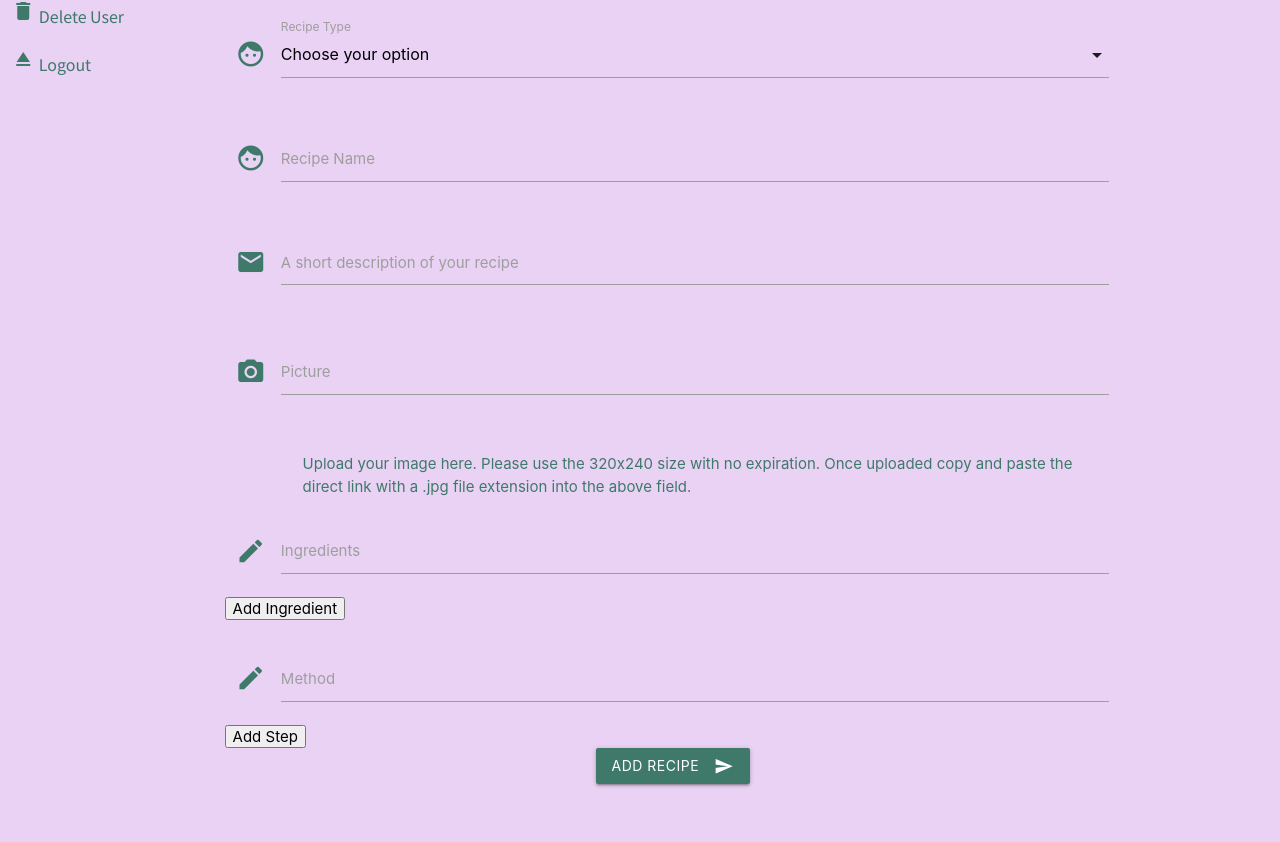
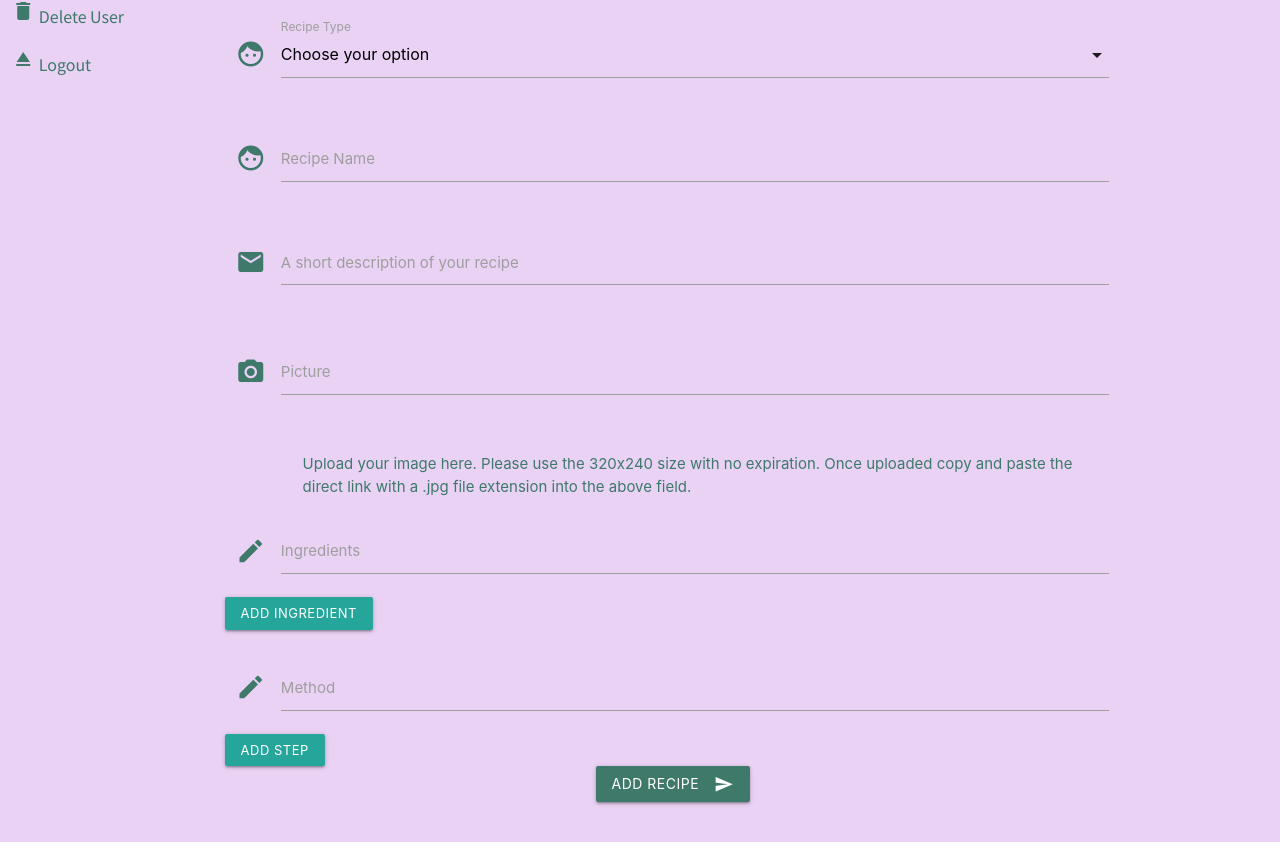
Before and after one commit to markj0hnst0n/LeMunch, a Flask app: page /add_recipe in a window 1280 px wide. Shown: the part 231-1073 px from the top of the page. Before the commit the page ends 1018 px from the top, so only its background shows below. Run offline with Flask 2, Linux system fonts and the light colour scheme; the visitor is signed in with stand-in values (Sample User, id 1); data that the repository does not hold is empty; some libraries are stand-ins or nearby versions.

Commit message:
working on edit recipe functionality.  add and remove ingredient buttons not currently working

```diff
--- a/app.py
+++ b/app.py
@@ -194,7 +194,7 @@ def edit_recipe(recipe_id):
             "name": request.form.get("recipe_name"),
             "description": request.form.get("description"),
             "picture": request.form.get("recipe_image"),
-            "ingredients": request.form.get("ingredients"),
+            "ingredients": request.form.getlist("ingredients"),
             "method": request.form.get("method"),
             "user": session["user"],
             "datetime": datetime.datetime.now().timestamp()
@@ -204,8 +204,9 @@ def edit_recipe(recipe_id):
         return redirect(url_for('profile', user=session["user"]))
     recipe = recipe_collection.find_one({"_id": ObjectId(recipe_id)})
     recipe_types = type_collection.find().sort("type_name", 1)
+    ingredients = range(0, len(recipe['ingredients']))
     return render_template('edit_recipe.html', recipe=recipe,
-                           recipe_types=recipe_types, user=user)
+                           recipe_types=recipe_types, user=user, ingredients=ingredients)
 
 
 @app.route('/delete_recipe/<recipe_id>')
--- a/static/js/script.js
+++ b/static/js/script.js
@@ -17,7 +17,7 @@ $(document).ready(function () {
 		e.preventDefault();
 		if(ingredient_count < max_fields){ //max input box allowed
 			ingredient_count++; //ingredient increment
-			$(ingredient_wrapper).append('<div><input type="text" name="ingredients" class="validate"/><a href="#" class="remove_field">Remove</a></div>'); //add ingredient box
+			$(ingredient_wrapper).append('<div><input type="text" name="ingredients" class="validate"/><a href="#" class="btn-small remove_field">Remove</a></div>'); //add ingredient box
 		}
 	});
 
@@ -29,7 +29,7 @@ $(document).ready(function () {
 		e.preventDefault();
 		if(method_step_count < max_fields){ //max method step box allowed
 			method_step_count++; //method step box increment
-			$(method_fields_wrapper).append('<div><input type="text" name="ingredients" class="validate"/><a href="#" class="remove_field">Remove</a></div>'); //add method step box
+			$(method_fields_wrapper).append('<div><input type="text" name="ingredients" class="validate"/><a href="#" class="btn-small remove_field">Remove</a></div>'); //add method step box
 		}
 	});
 
--- a/templates/add_recipe.html
+++ b/templates/add_recipe.html
@@ -71,7 +71,7 @@
                     <input id="ingredients" type="text" name="ingredients" maxlength="30" class="validate" required>
                     <label for="ingredients">Ingredients</label>
                 </div>
-                <button class="add_ingredient_button">Add Ingredient</button>
+                <button class="btn-small add_ingredient_button">Add Ingredient</button>
             </div>
             <div class="row">
                 <div class="input-field col s12 method_fields_wrapper">
@@ -79,7 +79,7 @@
                     <input id="method" type="text" name="method" maxlength="30" class="validate" required>
                     <label for="method">Method</label>
                 </div>
-                <button class="add_method_step_button">Add Step</button>
+                <button class="btn-small add_method_step_button">Add Step</button>
             <div class="row">
                 <div class="col s12 center-align">
                     <button class="btn waves-effect waves-light btn-colour" type="submit" name="action">
```
Also changed, not shown: templates/edit_recipe.html (+14 -5 lines).
